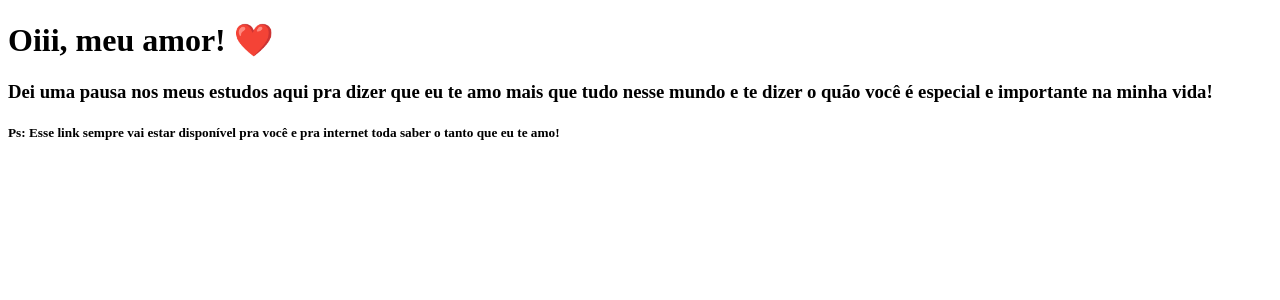
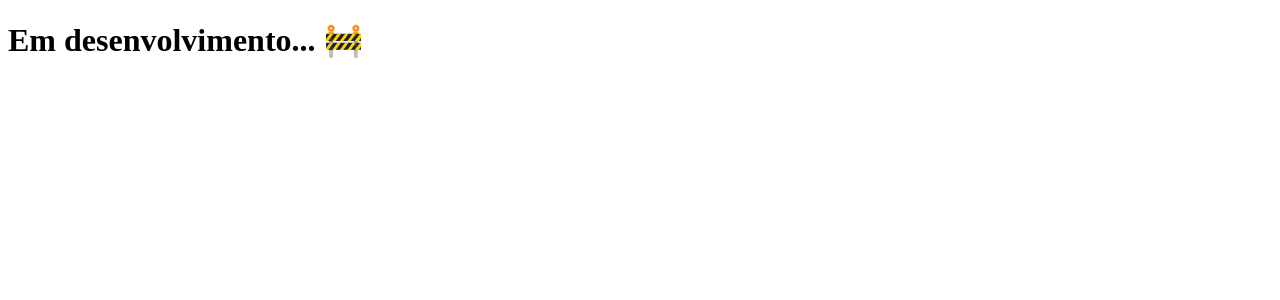
Before and after one commit to ImCanuto/curso.dev-tabnews, a Next.js app: page / in a window 1280 px wide. Shown: the top 300 px of the page. Built offline with nearby package versions, Linux system fonts and the light colour scheme.

Commit message:
add `Em desenvolvimento...` text

```diff
--- a/pages/index.js
+++ b/pages/index.js
@@ -1,18 +1,5 @@
 function Home() {
-  return (
-    <div>
-      <h1>Oiii, meu amor! ❤️</h1>
-      <h3>
-        Dei uma pausa nos meus estudos aqui pra dizer que eu te amo mais que
-        tudo nesse mundo e te dizer o quão você é especial e importante na minha
-        vida!
-      </h3>
-      <h5>
-        Ps: Esse link sempre vai estar disponível pra você e pra internet toda
-        saber o tanto que eu te amo!
-      </h5>
-    </div>
-  );
+  return <h1>Em desenvolvimento... 🚧</h1>;
 }
 
 export default Home;
```
